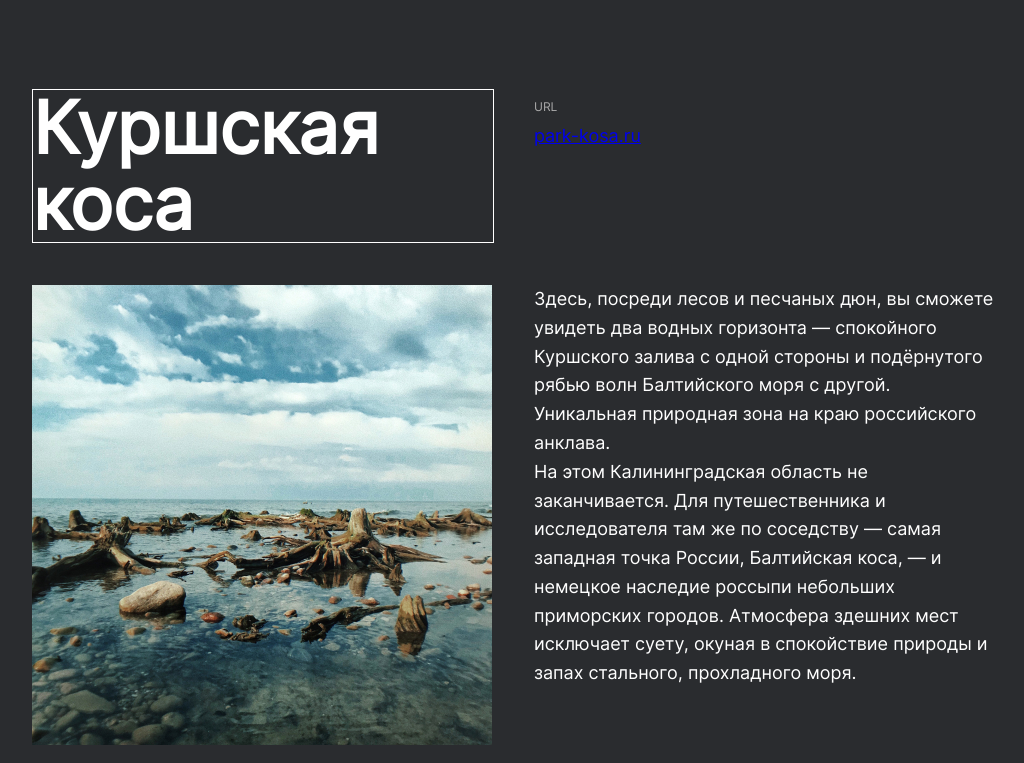
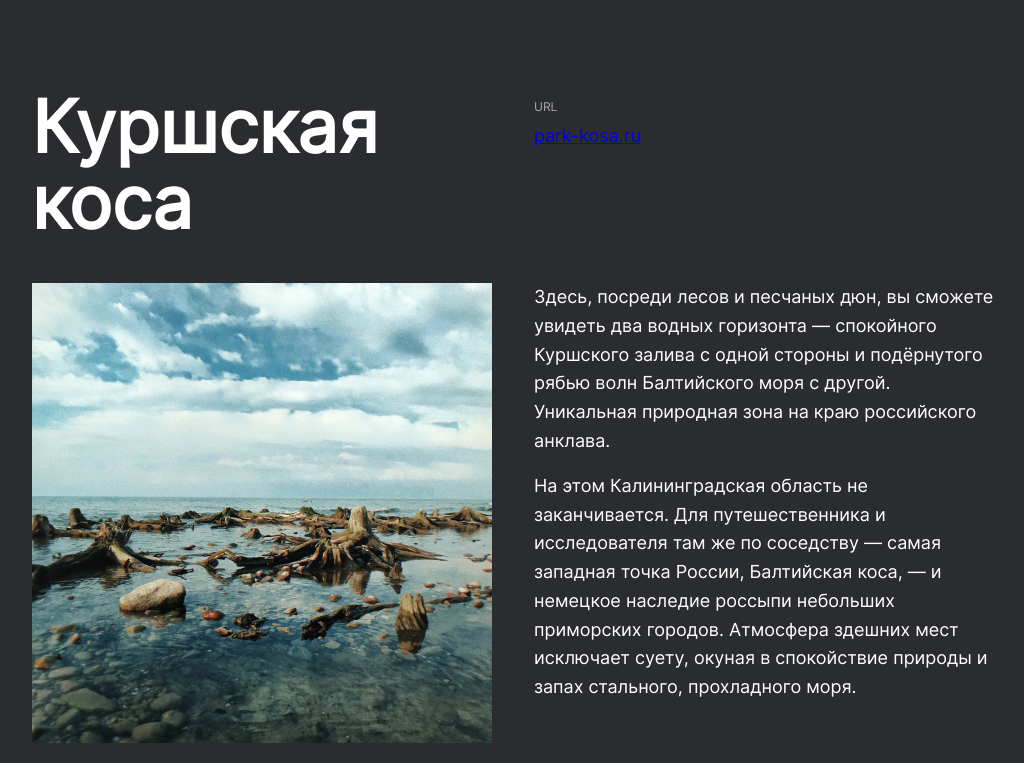
Before and after one commit to G28XYZ/russian-travel, a plain HTML site: page index.html in a window 1280 px wide. Shown: the part 2417-3180 px from the top of the page, without its empty margins (126-1150 px from the left). Drawn offline with Linux system fonts and the light colour scheme.

Commit message:
adaprive places

```diff
--- a/blocks/place/__paragraph/place__paragraph.css
+++ b/blocks/place/__paragraph/place__paragraph.css
@@ -2,4 +2,5 @@
   font-size: 18px;
   line-height: 1.6;
   margin: 0;
+  padding-bottom: 16px;
 }
--- a/blocks/place/__title/place__title.css
+++ b/blocks/place/__title/place__title.css
@@ -2,7 +2,6 @@
   font-size: 72px;
   line-height: 76px;
   margin: 0;
-  border: solid 1px white;
 }
 
 @media screen and (width: 320px) {
```
Also changed, not shown: 1 other file.
